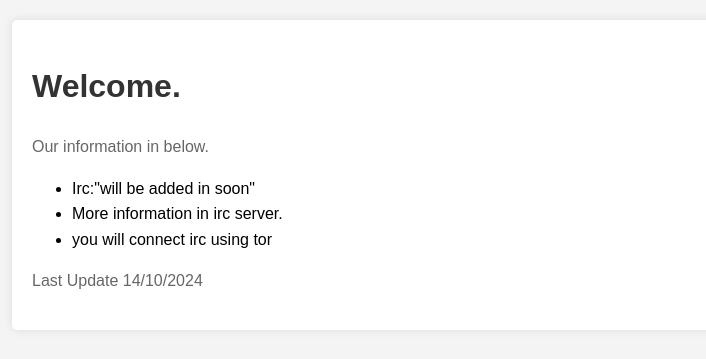
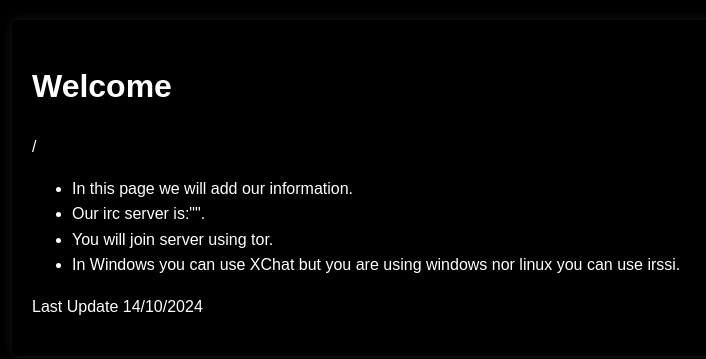
Before and after one commit to MrMultiversesGod/MrMultiversesGod, a plain HTML site: page irc.html in a window 1280 px wide. Shown: the whole page, without its empty margins (208-914 px from the left). Drawn offline with Linux system fonts and the light colour scheme.

Commit message:
Update irc.html

```diff
--- a/irc.html
+++ b/irc.html
@@ -3,41 +3,44 @@
 <head>
     <meta charset="UTF-8">
     <meta name="viewport" content="width=device-width, initial-scale=1.0">
-    <title>Benim Sayfam</title>
+    <title>be quiet</title>
     <style>
         body {
             font-family: Arial, sans-serif;
             line-height: 1.6;
             margin: 0;
             padding: 20px;
-            background-color: #f4f4f4;
+            background-color: black;
+            color: white;
         }
         .container {
             max-width: 800px;
             margin: auto;
-            background: white;
+            background: black;
             padding: 20px;
             border-radius: 5px;
-            box-shadow: 0 0 10px rgba(0,0,0,0.1);
+            box-shadow: 0 0 10px rgba(255,255,255,0.1);
         }
         h1 {
-            color: #333;
+            color: white;
         }
         p {
-            color: #666;
+            color: white;
+        }
+        ul {
+            color: white;
         }
     </style>
 </head>
 <body>
     <div class="container">
-        <h1>Welcome.</h1>
-        <p>Our information in below.</p>
-
+        <h1>Welcome</h1>
+        <p>/</p>
         <ul>
-            <li>Irc:"will be added in soon"</li>
-
-            <li>More information in irc server.</li>
-            <li>you will connect irc using tor</li>
+            <li>In this page we will add our information.</li>
+            <li>Our irc server is:"".</li>
+            <li>You will join server using tor.</li>
+            <li>In Windows you can use XChat but you are using windows nor linux you can use irssi.</li>
         </ul>
         <p>Last Update 14/10/2024</p>
     </div>
```
